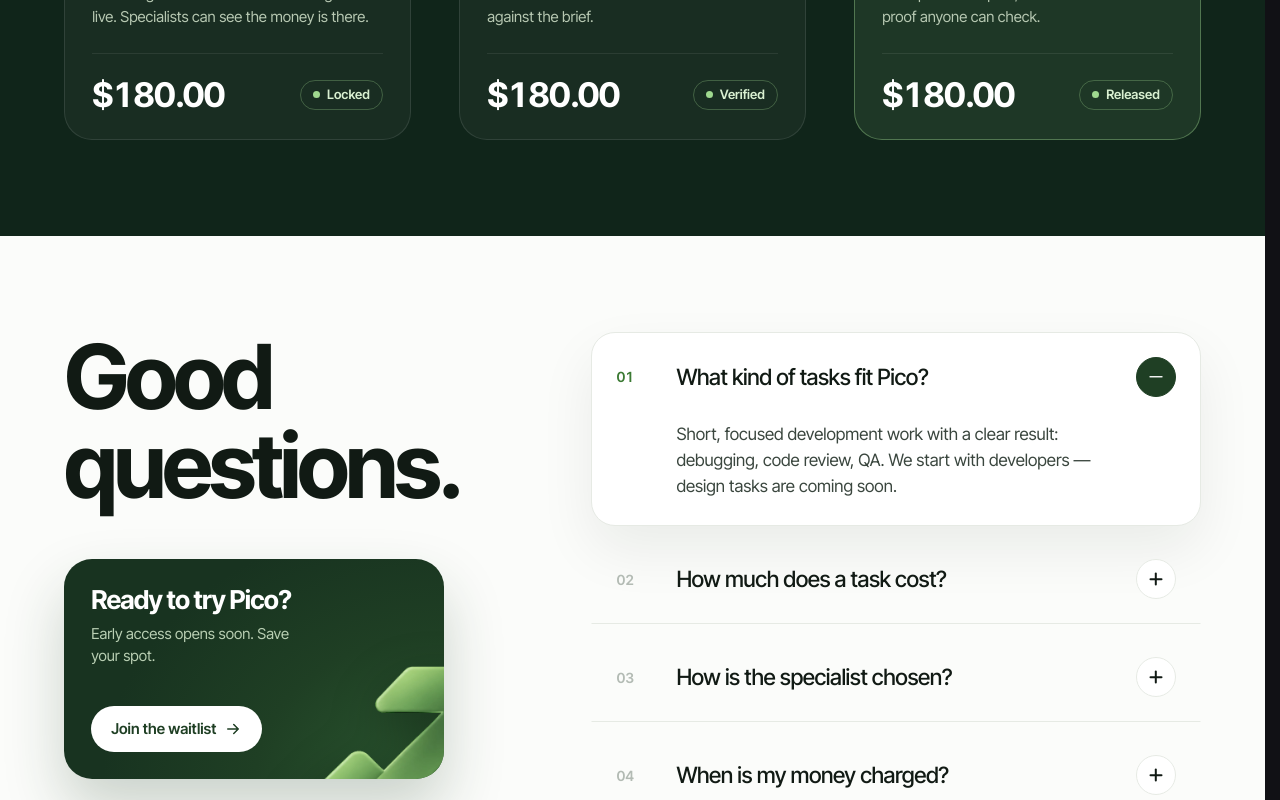
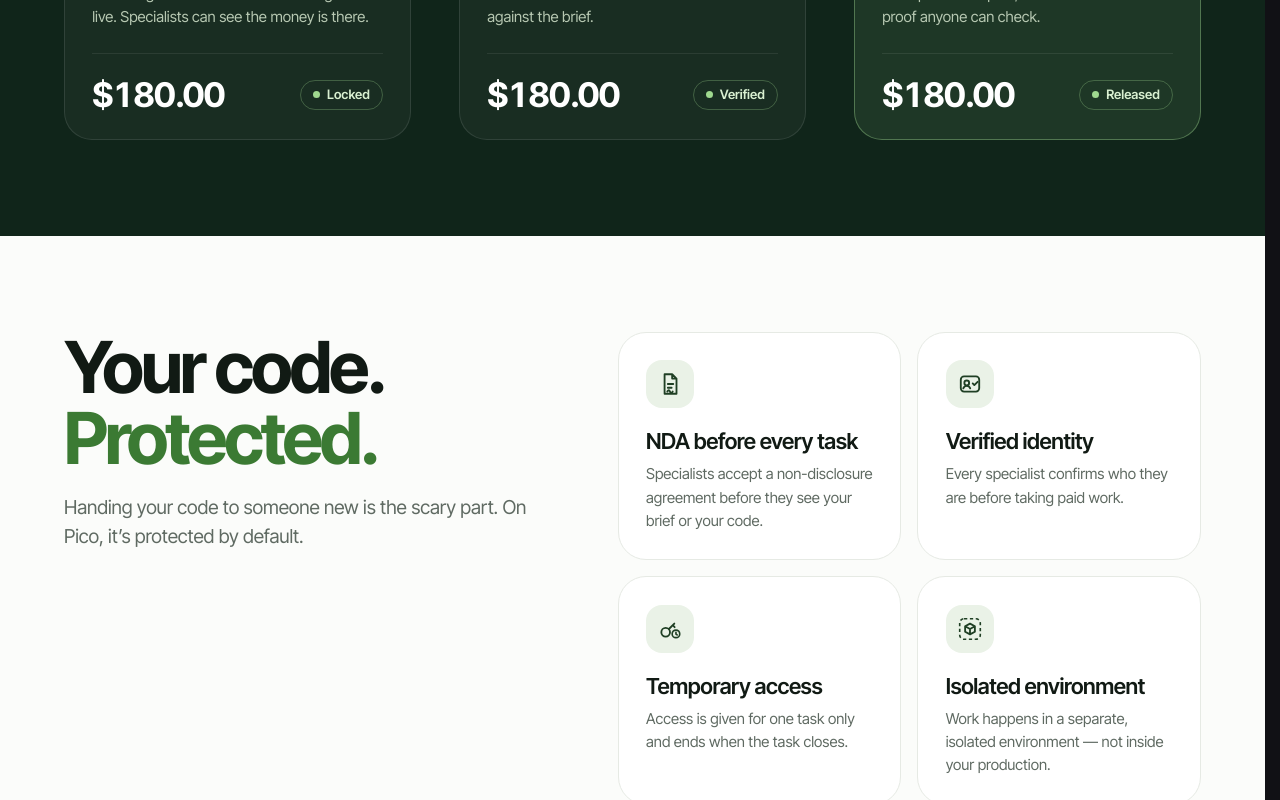
Before and after one commit to voyager556321/pico, a Next.js app in the folder hackathon-krk/web/: page / in a window 1280 px wide. Shown: the part 3644-4444 px from the top of the page. Built offline with nearby package versions, Linux system fonts and the light colour scheme.

Commit message:
Landing: code security block

```diff
--- a/hackathon-krk/web/src/components/LandingSections.tsx
+++ b/hackathon-krk/web/src/components/LandingSections.tsx
@@ -101,6 +101,18 @@
   { titleIndex: 3, lane: "design", budget: 120, skills: ["Figma", "UI"] },
 ] as const;
 
+
+const SECURITY_ICONS = [
+  // NDA — signed document
+  <svg key="nda" viewBox="0 0 24 24" aria-hidden><path d="M7 3h7l4 4v14H7zM14 3v4h4M10 12h5M10 15.5h3.5M9.5 19c1-1.6 1.8-1.6 2.5 0s1.5 1.6 2.5 0" fill="none" stroke="currentColor" strokeWidth="1.7" strokeLinecap="round" strokeLinejoin="round" /></svg>,
+  // verified identity — badge with check
+  <svg key="id" viewBox="0 0 24 24" aria-hidden><rect x="3.5" y="5" width="17" height="14" rx="3" fill="none" stroke="currentColor" strokeWidth="1.7" /><circle cx="9" cy="11" r="2.2" fill="none" stroke="currentColor" strokeWidth="1.7" /><path d="M5.8 16c.6-1.5 1.8-2.2 3.2-2.2s2.6.7 3.2 2.2M14.5 11.5l1.5 1.5 3-3" fill="none" stroke="currentColor" strokeWidth="1.7" strokeLinecap="round" strokeLinejoin="round" /></svg>,
+  // temporary access — key with clock
+  <svg key="time" viewBox="0 0 24 24" aria-hidden><circle cx="8" cy="15" r="4" fill="none" stroke="currentColor" strokeWidth="1.7" /><path d="m11 12 5-5M14.5 8.5l1.8 1.8" fill="none" stroke="currentColor" strokeWidth="1.7" strokeLinecap="round" /><circle cx="17.5" cy="16.5" r="3.5" fill="none" stroke="currentColor" strokeWidth="1.5" /><path d="M17.5 15v1.7l1.1.8" fill="none" stroke="currentColor" strokeWidth="1.5" strokeLinecap="round" /></svg>,
+  // isolated environment — box in a dashed frame
+  <svg key="box" viewBox="0 0 24 24" aria-hidden><rect x="2.5" y="2.5" width="19" height="19" rx="4" fill="none" stroke="currentColor" strokeWidth="1.5" strokeDasharray="3 2.4" /><path d="m12 7 4.5 2.5v5L12 17l-4.5-2.5v-5zM7.5 9.5 12 12l4.5-2.5M12 12v5" fill="none" stroke="currentColor" strokeWidth="1.7" strokeLinejoin="round" /></svg>,
+];
+
 const CLIENT_PROGRESS = { done: [0, 1, 1, 2, 3, 5], active: [false, false, true, true, true, false] };
 const WORKER_PROGRESS = { done: [1, 1, 2, 3, 3, 5], active: [false, true, true, false, true, false] };
 const STEP_MS = 2000;
@@ -162,7 +174,7 @@
 
   /* 06 · faq */
   const [openFaq, setOpenFaq] = useState(0);
-  const faqItems = [s.faq.items[0], { q: w.faqPriceQ, a: w.faqPriceA }, ...s.faq.items.slice(1), { q: w.faqLaunchQ, a: w.faqLaunchA }];
+  const faqItems = [s.faq.items[0], { q: w.faqPriceQ, a: w.faqPriceA }, ...s.faq.items.slice(1, 4), { q: w.faqNdaQ, a: w.faqNdaA }, ...s.faq.items.slice(4), { q: w.faqLaunchQ, a: w.faqLaunchA }];
 
   /* 04 · why: clients / specialists */
   const [whyAud, setWhyAud] = useState<"client" | "worker">("client");
@@ -383,6 +395,25 @@
               </li>
             ))}
           </ol>
+        </div>
+      </section>
+
+      {/* ============ 05b · Code security ============ */}
+      <section id="security" className="pk-section pk-sec" aria-labelledby="pk-sec-title">
+        <div className="pk-wrap pk-sec-grid">
+          <div className="pk-sec-head">
+            <h2 id="pk-sec-title" className="pk-title"><Title parts={[w.secTitle[0], w.secTitle[1]]} /></h2>
+            <p className="pk-lead">{w.secLead}</p>
+          </div>
+          <ul className="pk-sec-list">
+            {w.secItems.map((item, index) => (
+              <li key={item.title}>
+                <span className="pk-sec-icon">{SECURITY_ICONS[index]}</span>
+                <h3>{item.title}</h3>
+                <p>{item.body}</p>
+              </li>
+            ))}
+          </ul>
         </div>
       </section>
 
--- a/hackathon-krk/web/src/components/landingSectionsCopy.ts
+++ b/hackathon-krk/web/src/components/landingSectionsCopy.ts
@@ -559,6 +559,11 @@
   nextDescs: [string, string, string];
   readySub: string;
   consentNote: string;
+  faqNdaQ: string;
+  faqNdaA: string;
+  secTitle: [string, string];
+  secLead: string;
+  secItems: { title: string; body: string }[];
 };
 
 export const WAITLIST_COPY: Record<LandingLanguage, WaitlistCopy> = {
@@ -623,6 +628,11 @@
     nextDescs: ["Takes about a minute.", "We email you when early access opens.", "Post your first task or take one."],
     readySub: "Early access opens soon. Save your spot.",
     consentNote: "By joining, you agree to receive emails about Pico’s launch. Unsubscribe anytime.",
+    secTitle: ["Your code. ", "Protected."],
+    secLead: "Handing your code to someone new is the scary part. On Pico, it’s protected by default.",
+    secItems: [{"title": "NDA before every task", "body": "Specialists accept a non-disclosure agreement before they see your brief or your code."}, {"title": "Verified identity", "body": "Every specialist confirms who they are before taking paid work."}, {"title": "Temporary access", "body": "Access is given for one task only and ends when the task closes."}, {"title": "Isolated environment", "body": "Work happens in a separate, isolated environment — not inside your production."}],
+    faqNdaQ: "Is my task kept confidential?",
+    faqNdaA: "Yes. Everyone on a task — the specialist, the reviewer and the auditor — works under an NDA. We don’t publish or share your task, your code or the delivered work.",
   },
   es: {
     badge: "Acceso anticipado · Muy pronto",
@@ -685,6 +695,11 @@
     nextDescs: ["Te lleva un minuto.", "Te escribimos cuando abra el acceso anticipado.", "Publica tu primera tarea o toma una."],
     readySub: "El acceso anticipado abre pronto. Reserva tu plaza.",
     consentNote: "Al unirte, aceptas recibir emails sobre el lanzamiento de Pico. Puedes darte de baja cuando quieras.",
+    secTitle: ["Tu código. ", "Protegido."],
+    secLead: "Dar tu código a alguien nuevo es lo que más preocupa. En Pico está protegido por defecto.",
+    secItems: [{"title": "NDA antes de cada tarea", "body": "Los especialistas aceptan un acuerdo de confidencialidad antes de ver tu brief o tu código."}, {"title": "Identidad verificada", "body": "Cada especialista confirma quién es antes de aceptar trabajo pagado."}, {"title": "Acceso temporal", "body": "El acceso es solo para una tarea y termina cuando la tarea se cierra."}, {"title": "Entorno aislado", "body": "El trabajo se hace en un entorno separado y aislado, no dentro de tu producción."}],
+    faqNdaQ: "¿Mi tarea es confidencial?",
+    faqNdaA: "Sí. Todos los que participan en una tarea —el especialista, el revisor y el auditor— trabajan bajo un NDA. No publicamos ni compartimos tu tarea, tu código ni el trabajo entregado.",
   },
   pl: {
     badge: "Wczesny dostęp · Już wkrótce",
@@ -747,6 +762,11 @@
     nextDescs: ["Zajmie to minutę.", "Napiszemy, gdy ruszy wczesny dostęp.", "Opublikuj pierwsze zadanie albo weź zlecenie."],
     readySub: "Wczesny dostęp rusza wkrótce. Zajmij miejsce.",
     consentNote: "Dołączając, zgadzasz się na e-maile o starcie Pico. Możesz zrezygnować w każdej chwili.",
+    secTitle: ["Twój kod. ", "Chroniony."],
+    secLead: "Oddanie kodu komuś nowemu to największa obawa. W Pico jest on chroniony domyślnie.",
+    secItems: [{"title": "NDA przed każdym zadaniem", "body": "Specjaliści akceptują umowę o zachowaniu poufności, zanim zobaczą brief lub kod."}, {"title": "Zweryfikowana tożsamość", "body": "Każdy specjalista potwierdza, kim jest, zanim weźmie płatne zlecenie."}, {"title": "Tymczasowy dostęp", "body": "Dostęp obejmuje tylko jedno zadanie i wygasa po jego zamknięciu."}, {"title": "Izolowane środowisko", "body": "Praca odbywa się w osobnym, izolowanym środowisku — nie na Twojej produkcji."}],
+    faqNdaQ: "Czy moje zadanie jest poufne?",
+    faqNdaA: "Tak. Każdy, kto pracuje przy zadaniu — specjalista, recenzent i audytor — działa w ramach NDA. Nie publikujemy ani nie udostępniamy Twojego zadania, kodu ani oddanej pracy.",
   },
   de: {
     badge: "Early Access · Bald verfügbar",
@@ -809,6 +829,11 @@
     nextDescs: ["Dauert etwa eine Minute.", "Wir schreiben dir, sobald Early Access startet.", "Poste deine erste Aufgabe oder übernimm eine."],
     readySub: "Early Access startet bald. Sichere dir deinen Platz.",
     consentNote: "Mit dem Eintragen stimmst du E-Mails zum Start von Pico zu. Abmeldung jederzeit möglich.",
+    secTitle: ["Dein Code. ", "Geschützt."],
+    secLead: "Code an jemand Neues zu geben, ist die größte Sorge. Bei Pico ist er standardmäßig geschützt.",
+    secItems: [{"title": "NDA vor jeder Aufgabe", "body": "Fachkräfte akzeptieren eine Geheimhaltungsvereinbarung, bevor sie Briefing oder Code sehen."}, {"title": "Verifizierte Identität", "body": "Jede Fachkraft bestätigt ihre Identität, bevor sie bezahlte Arbeit übernimmt."}, {"title": "Temporärer Zugriff", "body": "Zugriff gilt nur für eine Aufgabe und endet, wenn sie abgeschlossen ist."}, {"title": "Isolierte Umgebung", "body": "Gearbeitet wird in einer separaten, isolierten Umgebung – nicht in deiner Produktion."}],
+    faqNdaQ: "Bleibt meine Aufgabe vertraulich?",
+    faqNdaA: "Ja. Alle Beteiligten – Fachkraft, Reviewer und Auditor – arbeiten unter NDA. Wir veröffentlichen oder teilen weder deine Aufgabe noch deinen Code oder die gelieferte Arbeit.",
   },
   uk: {
     badge: "Ранній доступ · Скоро запуск",
@@ -871,5 +896,10 @@
     nextDescs: ["Це займе хвилину.", "Ми напишемо, коли відкриється ранній доступ.", "Опублікуй першу задачу або візьми її."],
     readySub: "Ранній доступ скоро. Займи своє місце.",
     consentNote: "Приєднуючись, ти погоджуєшся отримувати листи про запуск Pico. Відписатися можна будь-коли.",
+    secTitle: ["Твій код. ", "Захищений."],
+    secLead: "Віддати код новій людині — найбільший страх. У Pico він захищений за замовчуванням.",
+    secItems: [{"title": "NDA перед кожною задачею", "body": "Фахівці приймають угоду про нерозголошення ще до того, як побачать бриф чи код."}, {"title": "Перевірена особа", "body": "Кожен фахівець підтверджує, хто він, перш ніж братися за оплачувану роботу."}, {"title": "Тимчасовий доступ", "body": "Доступ видається лише на одну задачу й закривається разом із нею."}, {"title": "Ізольоване середовище", "body": "Робота йде в окремому ізольованому середовищі, а не у твоєму продакшні."}],
+    faqNdaQ: "Чи конфіденційна моя задача?",
+    faqNdaA: "Так. Усі, хто працює над задачею — фахівець, рев’юер і аудитор, — працюють за NDA. Ми не публікуємо й нікому не передаємо твою задачу, код чи здану роботу.",
   },
 };
```
Also changed, not shown: hackathon-krk/web/src/app/globals.css.
